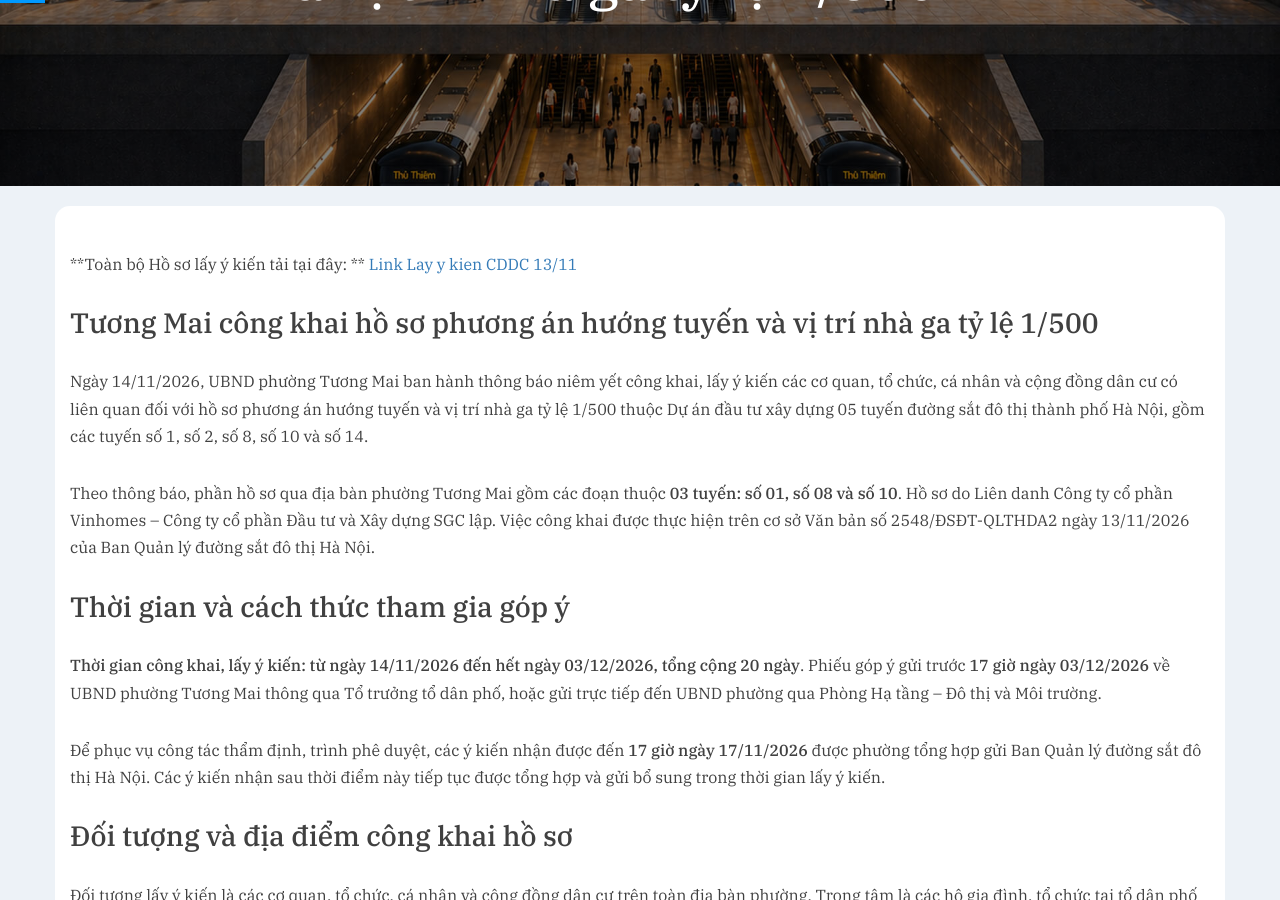
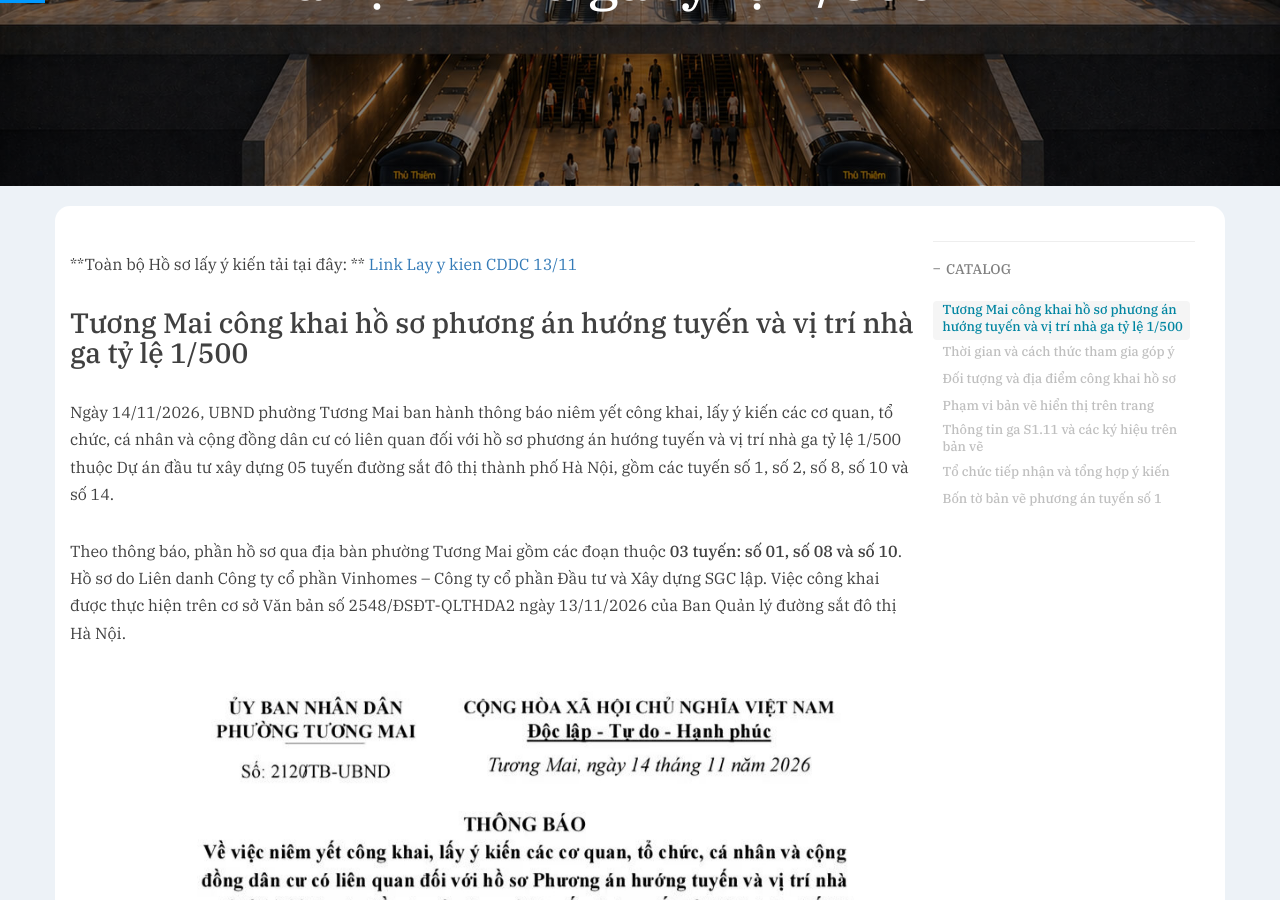
Before and after one commit to phuongtuongmai/phuongtuongmai.github.io, a Jekyll site: the page built from _posts/2026-11-14-lay_y_kien_phuong_an_huong_tuyen_vi_tri_nha_ga_duong_sat_do_thi_ty_le_1_500.md, in a window 1280 px wide and 900 px high, scrolled down 370 px. Built offline with Jekyll 4.4.1, drawn with Linux system fonts in a browser that asks for light colours; nearby versions of some CDN libraries; comment, search, counter and statistics services are not loaded; part of the change alters nothing that is shown.

Commit message:
cap nhat bai

```diff
--- a/_posts/2026-11-14-lay_y_kien_phuong_an_huong_tuyen_vi_tri_nha_ga_duong_sat_do_thi_ty_le_1_500.md
+++ b/_posts/2026-11-14-lay_y_kien_phuong_an_huong_tuyen_vi_tri_nha_ga_duong_sat_do_thi_ty_le_1_500.md
@@ -6,7 +6,7 @@ date:       2026-11-14 00:00:01
 author:     tuongmai.com
 header-img: /img/post/metro/y_kien_cddc/phoi-canh-ga.jpg
 header-mask: 0.5
-catalog: false
+catalog: true
 full-width: false
 tags:
     - Metro
@@ -24,6 +24,11 @@ tags:
 Ngày 14/11/2026, UBND phường Tương Mai ban hành thông báo niêm yết công khai, lấy ý kiến các cơ quan, tổ chức, cá nhân và cộng đồng dân cư có liên quan đối với hồ sơ phương án hướng tuyến và vị trí nhà ga tỷ lệ 1/500 thuộc Dự án đầu tư xây dựng 05 tuyến đường sắt đô thị thành phố Hà Nội, gồm các tuyến số 1, số 2, số 8, số 10 và số 14.
 
 Theo thông báo, phần hồ sơ qua địa bàn phường Tương Mai gồm các đoạn thuộc **03 tuyến: số 01, số 08 và số 10**. Hồ sơ do Liên danh Công ty cổ phần Vinhomes – Công ty cổ phần Đầu tư và Xây dựng SGC lập. Việc công khai được thực hiện trên cơ sở Văn bản số 2548/ĐSĐT-QLTHDA2 ngày 13/11/2026 của Ban Quản lý đường sắt đô thị Hà Nội.
+
+![](/img/post/metro/y_kien_cddc/TB2120_1.jpg)
+
+
+![](/img/post/metro/y_kien_cddc/TB2120_2.jpg)
 
 # Thời gian và cách thức tham gia góp ý
 
@@ -46,6 +51,8 @@ Trong phạm vi bài viết này chỉ thể thiện **tờ số 3, khu vực ga
 # Thông tin ga S1.11 và các ký hiệu trên bản vẽ
 
 Bản vẽ ghi ga S1.11 thuộc tuyến đường sắt đô thị số 1, nằm trên địa bàn phường Phương Liệt và phường Tương Mai; đồng thời thể hiện ga S8.22 thuộc tuyến đường sắt đô thị số 8. Phần ghi chú của tờ ga nêu phương án tối đa 03 tầng hầm đối với ga đơn, 02 lối lên xuống; ke ga đón trả khách rộng khoảng 11,86 m, dài 130 m.
+
+![](/img/post/metro/y_kien_cddc/nhagavong.jpg)
 
 Các lớp nét trên hồ sơ phân biệt tim tuyến ống hầm, ranh giới ga/depot, chỉ giới đường đỏ, phạm vi bảo vệ công trình hầm, vùng không được xây dựng công trình khác, vùng kiểm soát xây dựng và ranh giới phường, xã. Vị trí và kích thước cụ thể cần đọc cùng bảng tọa độ, kích thước ghi trên bản vẽ và hồ sơ được cơ quan có thẩm quyền xác nhận.
 
```
Also changed, not shown: img/post/metro/y_kien_cddc/TB2120_1.jpg (added), img/post/metro/y_kien_cddc/TB2120_2.jpg (added), img/post/metro/y_kien_cddc/nhagavong.jpg (added).
